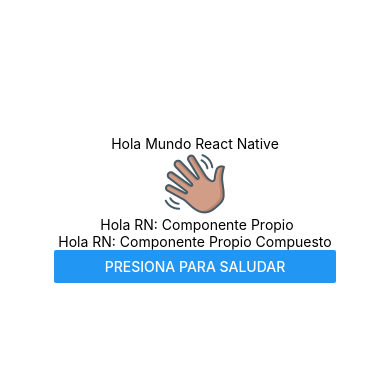
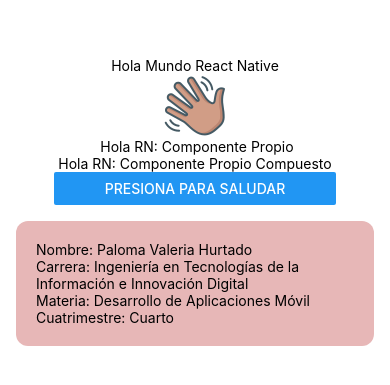
Before and after one commit to PalomaG1619/DAM223, a React Native app in the folder App2/: screen / in a window 390 px wide. Shown: the part 213-598 px from the top of the page. Built offline with nearby package versions, Linux system fonts and the light colour scheme; grey boxes are pictures that could not be loaded.

Commit message:
Creación del componente Perfil
Se agregó como tarea el componente de Perfil que muestra nuestros datos.

```diff
--- a/App2/App.js
+++ b/App2/App.js
@@ -2,9 +2,10 @@
 /* 1. ZONA IMPORTACIONES*/
 
 import { StatusBar } from 'expo-status-bar';
-import { StyleSheet, Text, View, Image,} from 'react-native';
+import { StyleSheet, Text, View, Image} from 'react-native';
 import { Saludo} from './components/Saludo';
 import { Saludo2} from './components/Saludo2';
+import { Perfil } from './components/Perfil';
 
 /*2. ZONA MAIN (componentes ó Screens)*/
 export default function App() {
@@ -14,6 +15,8 @@
       <Image source={require('./assets/wave.png')} />
       <Saludo></Saludo>
       <Saludo2></Saludo2>
+
+      <Perfil></Perfil>
       <StatusBar style="auto" />
     </View>
   );
--- /dev/null
+++ b/App2/components/Perfil.js
@@ -0,0 +1,21 @@
+import { View, Text, StyleSheet } from 'react-native';
+
+export const Perfil = () => {
+  return (
+    <View style={styles.card}>
+      <Text>Nombre: Paloma Valeria Hurtado</Text>
+      <Text>Carrera: Ingeniería en Tecnologías de la Información e Innovación Digital</Text>
+      <Text>Materia: Desarrollo de Aplicaciones Móvil</Text>
+      <Text>Cuatrimestre: Cuarto</Text>
+    </View>
+  );
+};
+
+const styles = StyleSheet.create({
+  card: {
+    backgroundColor: '#e7b7b7ff',
+    padding: 20,
+    borderRadius: 12,
+    margin: 16,
+  },
+});
```
